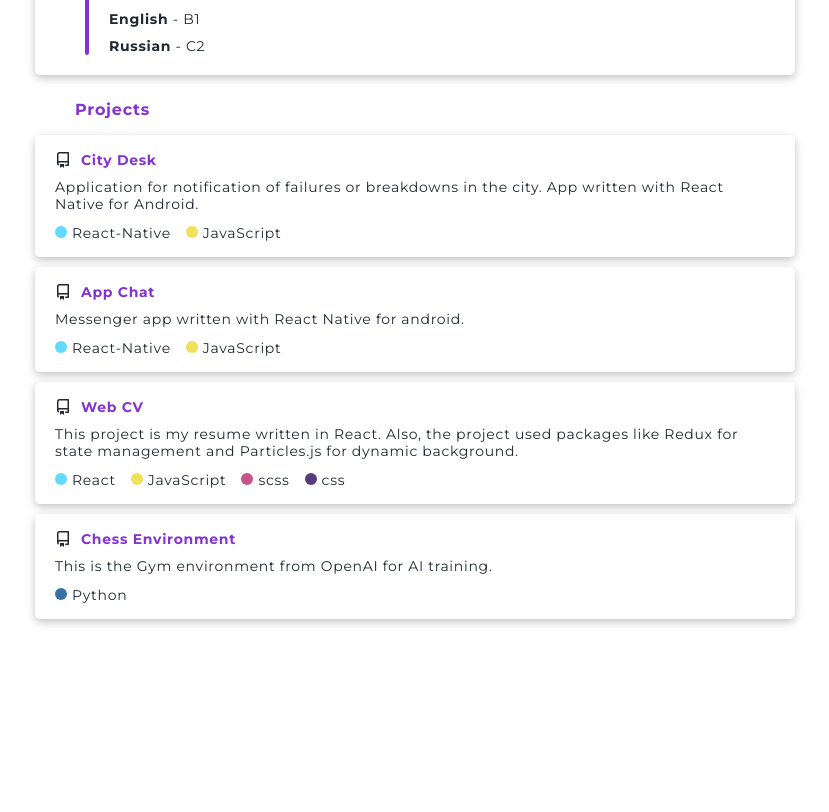
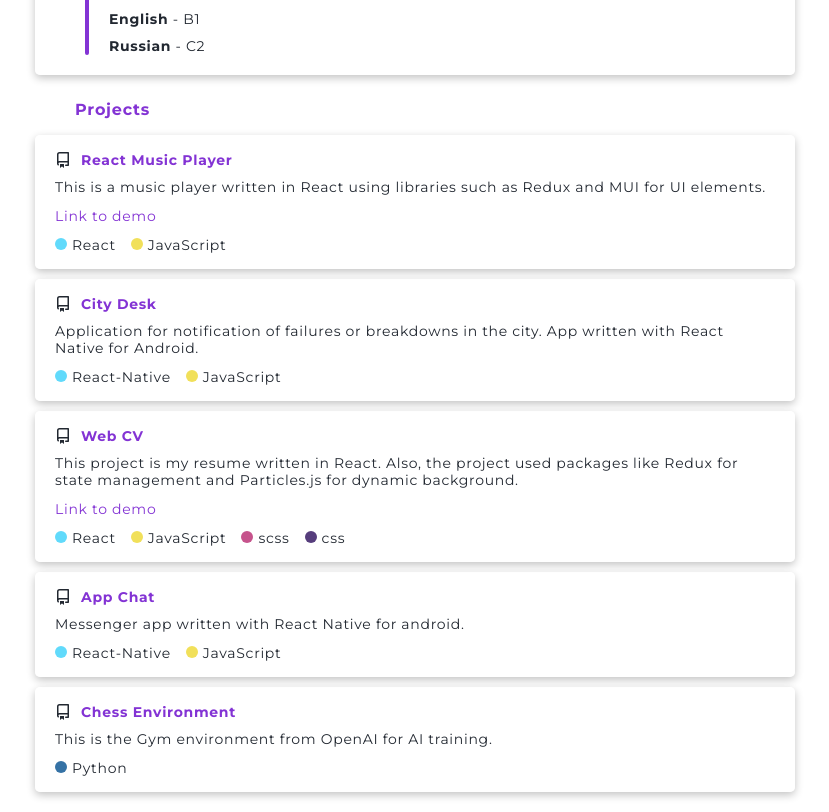
Before and after one commit to Dmytro27Ind/web-cv, a React (Create React App) app: page / in a window 1280 px wide. Shown: the part 1341-2153 px from the top of the page, without its empty margins (385-1214 px from the left). Before the commit the page ends 1980 px from the top, so only its background shows below. Built offline with nearby package versions, Linux system fonts and the light colour scheme.

Commit message:
New project have been added

```diff
--- a/src/components/projectSection/ProjectItem.jsx
+++ b/src/components/projectSection/ProjectItem.jsx
@@ -2,7 +2,7 @@ import React from 'react'
 import { useState } from 'react'
 import { useEffect } from 'react'
 
-function ProjectItem({name, desc, lang, link}) {
+function ProjectItem({name, desc, lang, link, demo}) {
     let [langClass, setLangClass] = useState([])
     useEffect(() => {
         lang.forEach((l) => {
@@ -38,6 +38,11 @@ function ProjectItem({name, desc, lang, link}) {
             </a>
         </h3>
         <span>{desc}</span>
+        {demo &&
+            <a href={demo} target="_blank" rel="noreferrer">
+                <span style={{color: 'var(--accent)'}}>Link to demo</span>
+            </a>
+        }
         <div className='project__languages'>
             {langClass.map((l, ind) =>
                 <div key={ind} className='project__language'>
--- a/src/components/projectSection/ProjectsSection.jsx
+++ b/src/components/projectSection/ProjectsSection.jsx
@@ -5,22 +5,30 @@ import ProjectItem from './ProjectItem'
 function ProjectsSection() {
   let [projects] = useState([
     {
+      name: "React Music Player",
+      desc: "This is a music player written in React using libraries such as Redux and MUI for UI elements.",
+      lang: ["JavaScript", "React"],
+      link: "https://github.com/Dmytro27Ind/react-music-player",
+      demo: 'https://dmytro27ind.github.io/react-music-player/'
+    },
+    {
       name: "City Desk",
       desc: "Application for notification of failures or breakdowns in the city. App written with React Native for Android.",
       lang: ["JavaScript", "React-Native"],
       link: "https://github.com/Dmytro27Ind/city-desk"
     },
     {
+      name: "Web CV",
+      desc: "This project is my resume written in React. Also, the project used packages like Redux for state management and Particles.js for dynamic background.",
+      lang: ["css", "scss", "JavaScript", "React"],
+      link: "https://github.com/Dmytro27Ind/web-cv",
+      demo: 'https://dmytro27ind.github.io/web-cv/'
+    },
+    {
       name: "App Chat",
       desc: "Messenger app written with React Native for android.",
       lang: ["JavaScript", "React-Native"],
       link: "https://github.com/Dmytro27Ind/app-chat"
-    },
-    {
-      name: "Web CV",
-      desc: "This project is my resume written in React. Also, the project used packages like Redux for state management and Particles.js for dynamic background.",
-      lang: ["css", "scss", "JavaScript", "React"],
-      link: "https://github.com/Dmytro27Ind/web-cv"
     },
     {
       name: "Chess Environment",
@@ -35,7 +43,7 @@ function ProjectsSection() {
       <h2>Projects</h2>
       <div className='projects'>
         {projects.map((project, ind) =>
-          <ProjectItem key={ind} name={project.name} desc={project.desc} lang={project.lang} link={project.link}/>
+          <ProjectItem key={ind} name={project.name} desc={project.desc} lang={project.lang} link={project.link} demo={project.demo}/>
         )}
       </div>
     </div>
```
